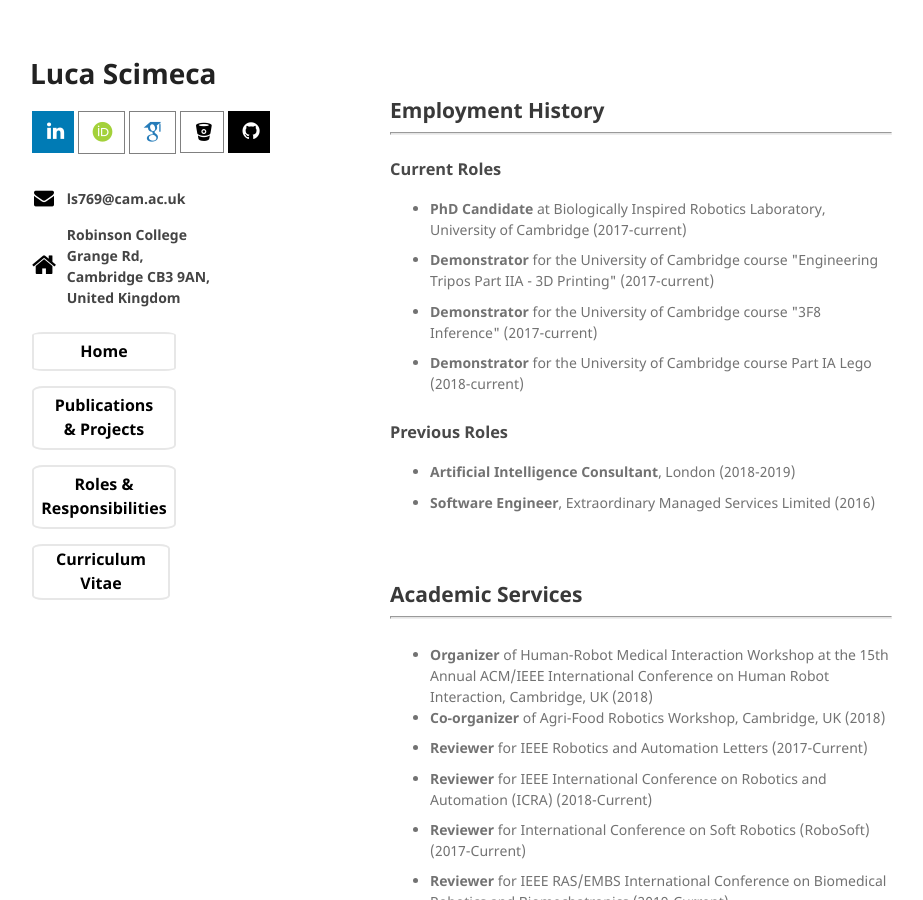
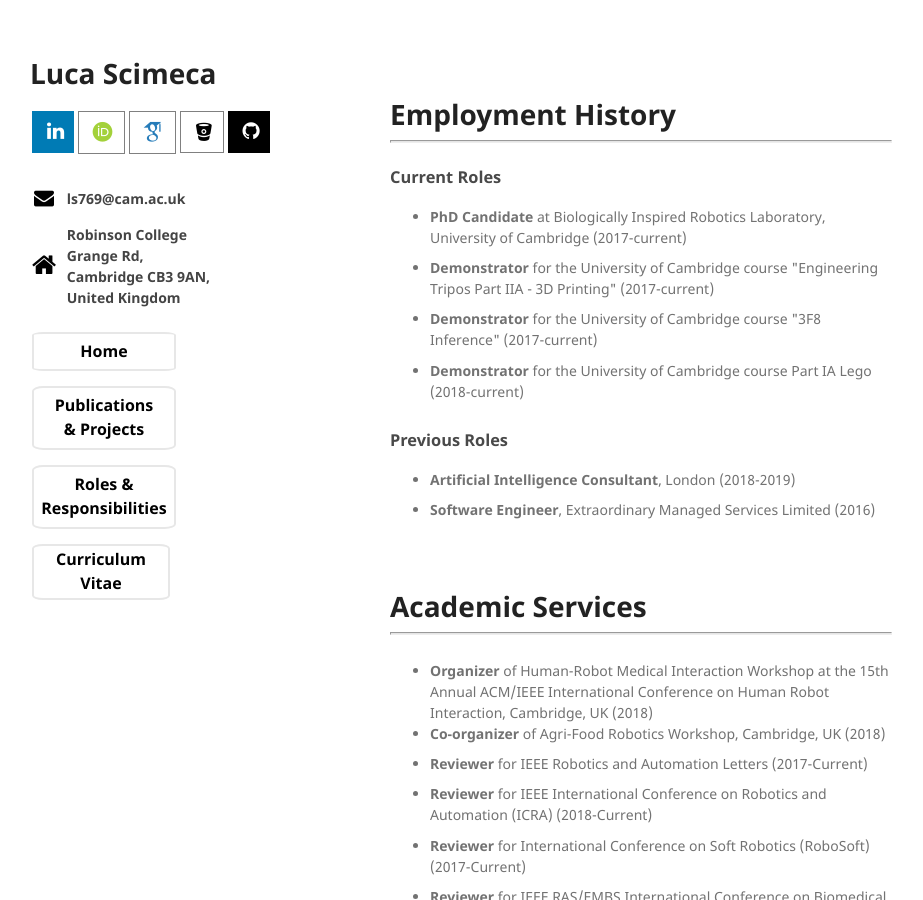
Before and after one commit to lucascimeca/lucascimeca.github.io, a Jekyll site: the page built from responsibilities.md, in a window 1280 px wide and 900 px high. Shown: the whole window, without its empty margins (180-1103 px from the left). Built offline with Jekyll 4.4.1, drawn with Linux system fonts in a browser that asks for light colours; nearby versions of some CDN libraries; some web fonts are replaced; the repository's description, which GitHub fills in, is left out.

```diff
--- a/responsibilities.md
+++ b/responsibilities.md
@@ -4,7 +4,7 @@ layout: default
 
 <br/>
 
-## [](#review) Employment History
+# [](#review) Employment History
 <hr>
 ### Current Roles
 <ul>
@@ -20,7 +20,7 @@ layout: default
 </ul>
 <br/>
 
-## [](#review) Academic Services
+# [](#review) Academic Services
 <hr>
 
 <ul style="list-style-type:disc">
```
